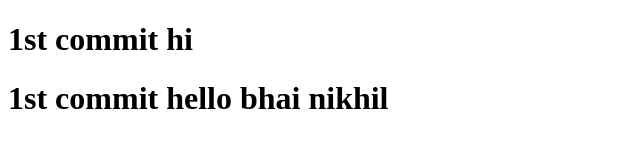
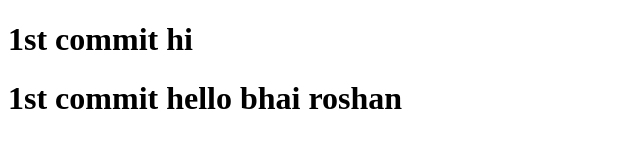
Before and after one commit to mehul455/git-training, a plain HTML site: page index.html in a window 1280 px wide. Shown: the full height of the page, 0-640 px from the left. Drawn offline with Linux system fonts and the light colour scheme.

Commit message:
roshan commited

```diff
--- a/index.html
+++ b/index.html
@@ -7,6 +7,6 @@
 </head>
 <body>
     <h1>1st commit hi</h1>
-    <h1>1st commit hello bhai nikhil</h1>
+    <h1>1st commit hello bhai roshan</h1>
 </body>
 </html>
```
